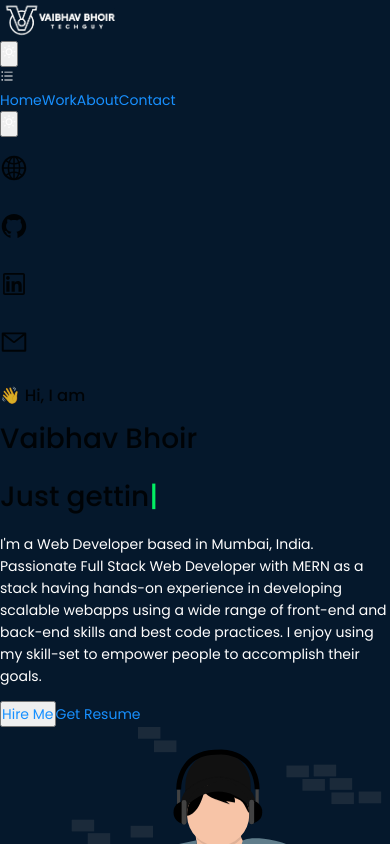
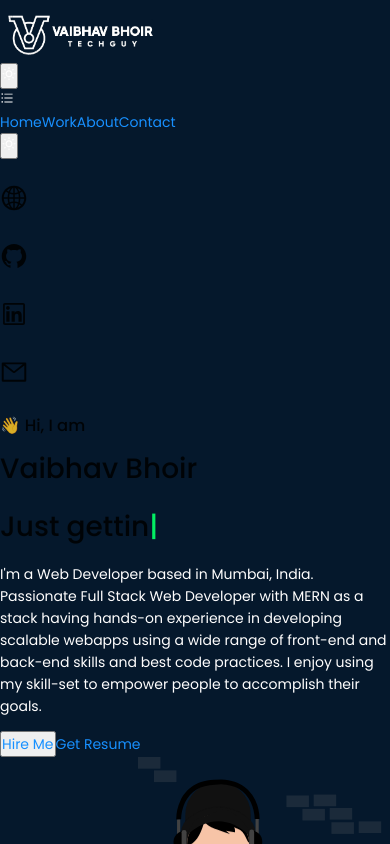
Before and after one commit to vaibhav-bhoir/NextjsPortfolio, a Next.js app: page / in a window 390 px wide. Shown: the top 844 px of the page. Built offline with nearby package versions, Linux system fonts and the light colour scheme.

Commit message:
loader and navbar transition added

```diff
--- a/components/ContactForm.js
+++ b/components/ContactForm.js
@@ -158,8 +158,12 @@ const ContactForm = () => {
                                 Submit
                             </button>
                         }
-                        {isSubmitting && <Loader/>}
-                        {isSubmitSuccessful && <div className='text-success dark:text-darkblue'>Thank you. Form Submitted Successfully</div>}
+                        {isSubmitting &&
+                            <div className="loader-wrapper">
+                                <Loader/>
+                            </div>
+                        }
+                        {isSubmitSuccessful && <div className='text-success dark:text-darkblue'>Thank you! We will get in touch with you shortly.</div>}
                         </form>
                     </div>
                 </div>
--- a/components/Navbar.js
+++ b/components/Navbar.js
@@ -11,13 +11,16 @@ import Image from 'next/image';
 const Navbar2 = () => {
 
     const [showNav, setShowNav] = useState(false);
-
+    const [scroll, setScroll] = useState(false);
     const {theme, setTheme} = useTheme()
-
     const router = useRouter();
 
     useEffect(() => {
         document.body.classList.toggle('isOpen', showNav);
+
+        window.addEventListener("scroll", () => {
+            setScroll(window.scrollY > 0);
+        });
     },[showNav])
 
     const toggleSidebar = () => {setShowNav(!showNav)}
@@ -25,7 +28,7 @@ const Navbar2 = () => {
     const toggleTheme = () => {setTheme(theme === 'dark' ? 'light' : 'dark')}
 
     return (
-        <nav className="fixed w-full md:flex justify-between items-center text-white text-center bg-frosted dark:bg-darkblue p-4 md:px-3 md:py-0 z-50">
+        <nav className={` ${ scroll ? "navbar-shrink" : '' } fixed w-full md:flex justify-between items-center text-white text-center bg-frosted dark:bg-darkblue p-4 md:px-3 md:py-0 z-50`}>
             <div className="flex items-center justify-between">
                 <Link href='/'>
                 <a className='inline-flex items-center p-2 mr-4 '>
--- a/style/global.css
+++ b/style/global.css
@@ -45,17 +45,37 @@ html.light body {
   font-family: 'Poppins', sans-serif;
 }
 
+nav.fixed {
+  padding-top: 1rem;
+  padding-bottom: 1rem;
+  transition: padding-top 0.3s ease-in-out, padding-bottom 0.3s ease-in-out;
+}
+
+nav.fixed.navbar-shrink {
+  padding-top: 0;
+  padding-bottom: 0;
+}
+
 .logo {
-  width: 200px;
+  width: 250px;
   height: auto;
   margin-left: 45px;
+  transition: width 0.3s ease-in-out;
+}
+
+nav.fixed.navbar-shrink .logo {
+  width: 200px;
 }
 
 @media only screen and (max-width: 767px) {
   .logo {
-    width: 120px;
+    width: 160px;
     height: auto;
     margin-left: 0;
+  }
+
+  nav.fixed.navbar-shrink .logo {
+    width: 120px;
   }
 }
 
@@ -117,8 +137,18 @@ html.light .text-transparent {
 
 /* loader css  */
 .loader-wrapper {
-  position: relative;
+  position: fixed;
+  top: 0;
+  left:  0;
+  width: 100%;
+  height: 100vh;
+  background-color: rgba(0, 0, 0, 0.6);
 }
+
+html.light .loader-wrapper {
+  background-color: rgba(255, 255, 255, 0.2);
+}
+
 .body_loading {
   /* display: flex;
   align-items: center;
```
